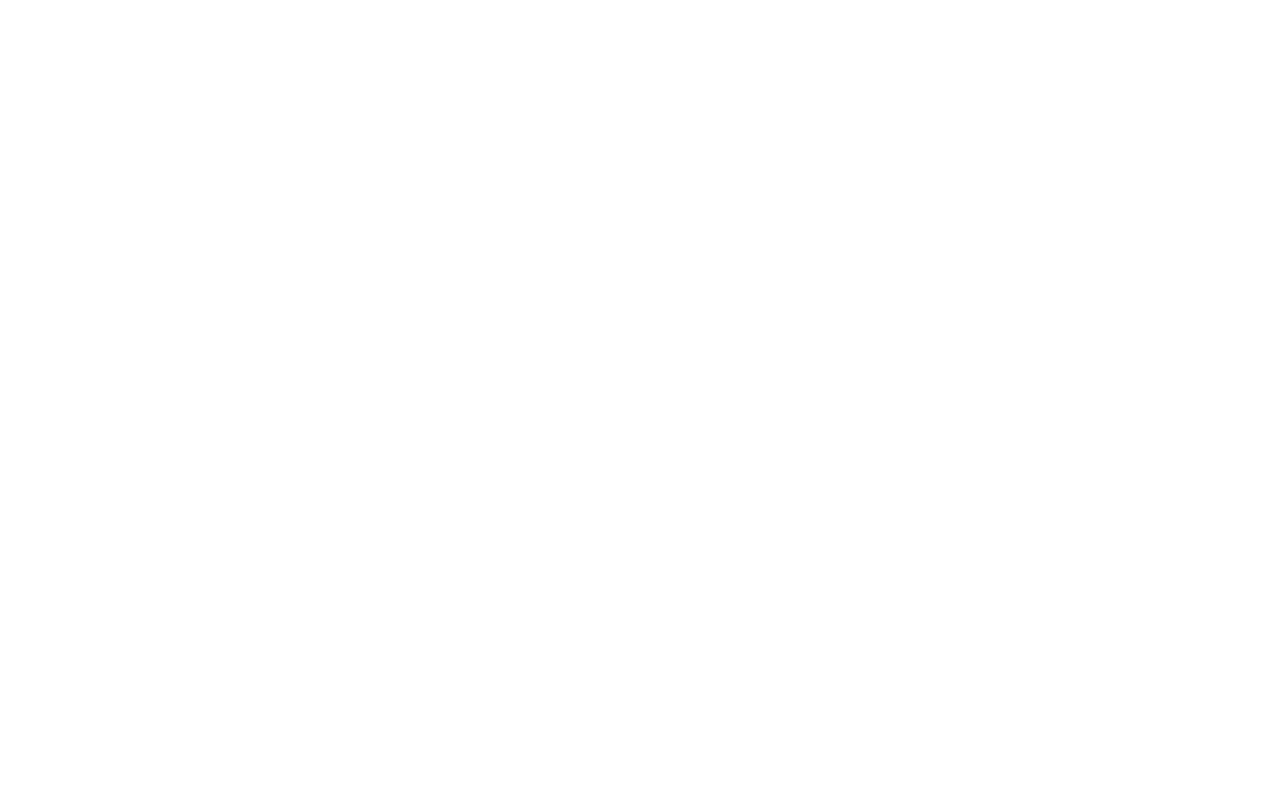
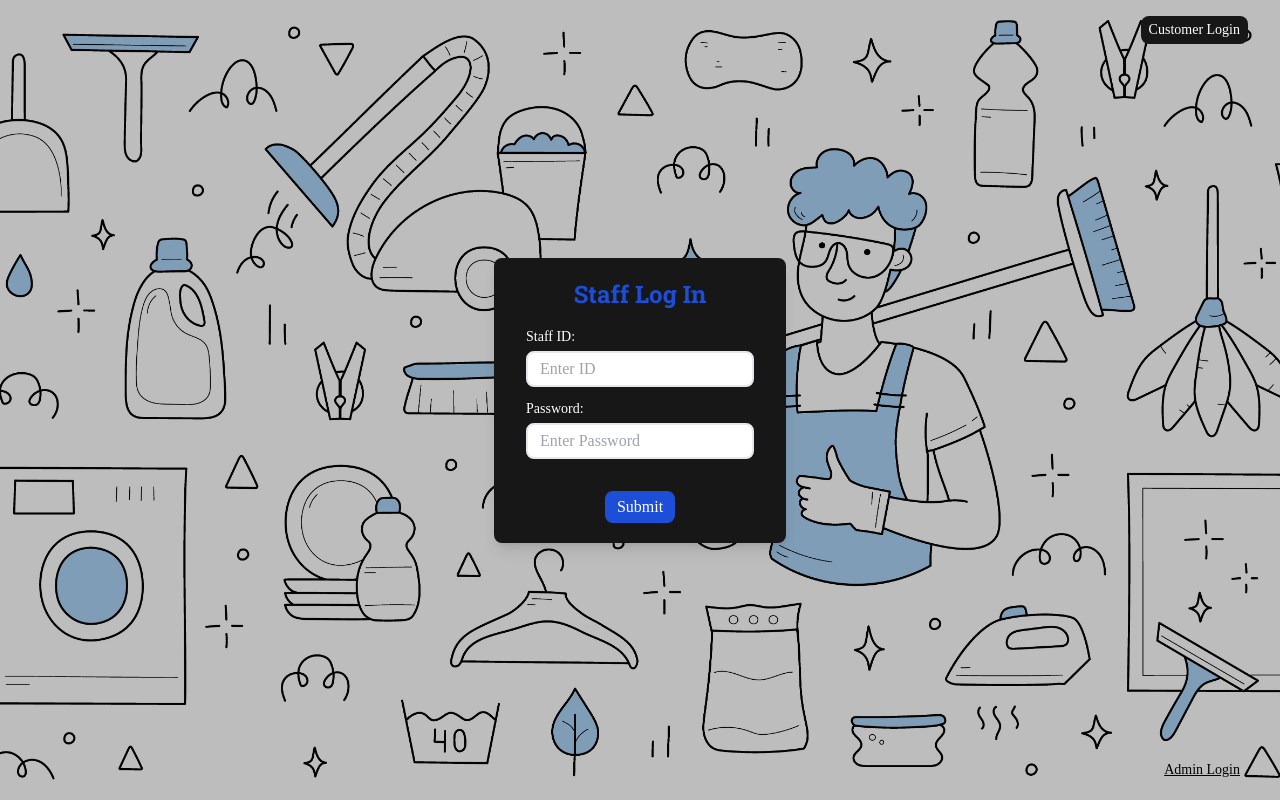
Before and after one commit to ayomikun-ade/weclean.ui, a React (Vite) app: page /staff in a window 1280 px wide. Before the commit this address had no page. Built offline with nearby package versions, Linux system fonts and the light colour scheme.

Commit message:
added customer and staff login

```diff
--- a/src/App.jsx
+++ b/src/App.jsx
@@ -1,6 +1,8 @@
 import { BrowserRouter, Routes, Route } from "react-router-dom";
 import Home from "./pages/Home";
 import CustomerSignup from "./pages/CustomerSignup";
+import CustomerLogin from "./pages/CustomerLogin";
+import StaffLogin from "./pages/StaffLogin";
 
 const App = () => {
   return (
@@ -8,6 +10,8 @@
       <Routes>
         <Route path="/" element={<Home />}></Route>
         <Route path="/signup" element={<CustomerSignup />}></Route>
+        <Route path="/login" element={<CustomerLogin />}></Route>
+        <Route path="/staff" element={<StaffLogin />}></Route>
       </Routes>
     </BrowserRouter>
   );
--- /dev/null
+++ b/src/pages/CustomerLogin.jsx
@@ -0,0 +1,72 @@
+import { useState } from "react";
+import { Link } from "react-router-dom";
+import { ToastContainer } from "react-toastify";
+
+const CustomerLogin = () => {
+  const [password, setPassword] = useState("");
+  const handleSubmit = (e) => {
+    e.preventDefault();
+    console.log("Hello World");
+  };
+  return (
+    <section className="relative bg-hero-pattern w-full h-screen bg-cover bg-no-repeat bg-center font-soft flex justify-center items-center">
+      <Link
+        to="/staff"
+        className="absolute text-white text-sm px-2 py-1 rounded-lg bg-blue-700 hover:bg-blue-600 top-4 right-8"
+      >
+        Staff Login
+      </Link>
+      <ToastContainer />
+      <div className="bg-white px-8 py-5 rounded-lg shadow-lg">
+        <form onSubmit={handleSubmit} className="flex flex-col items-center">
+          <h2 className="text-center text-blue-700 font-hard font-bold text-2xl mb-1">
+            Customer Log In
+          </h2>
+          <hr className="mb-3" />
+          <div className="flex flex-col mb-3">
+            <label htmlFor="email" className="text-sm mb-1">
+              Email Address:
+            </label>
+            <input
+              type="email"
+              className="border px-3 py-1 rounded-lg outline-none placeholder:font-thin focus:border-blue-600"
+              placeholder="Enter Email"
+              name="email"
+              id="email"
+              required
+            />
+          </div>
+          <div className="flex flex-col mb-3">
+            <label htmlFor="password" className="text-sm mb-1">
+              Password:
+            </label>
+            <input
+              type="password"
+              className="border px-3 py-1 rounded-lg outline-none placeholder:font-thin focus:border-blue-600"
+              placeholder="Enter Password"
+              value={password}
+              onChange={(e) => setPassword(e.target.value)}
+              name="password"
+              id="password"
+              required
+            />
+          </div>
+          <button
+            type="submit"
+            className="bg-blue-700 hover:bg-blue-600 text-white px-3 py-1 rounded-lg w-fit mt-5"
+          >
+            Submit
+          </button>
+        </form>
+        <p className="text-sm mt-2 text-center">
+          Don’t have an account?{" "}
+          <Link to="/signup" className="text-blue-700 hover:underline">
+            Sign Up
+          </Link>
+        </p>
+      </div>
+    </section>
+  );
+};
+
+export default CustomerLogin;
--- a/src/pages/Home.jsx
+++ b/src/pages/Home.jsx
@@ -1,17 +1,16 @@
 // import background from "../assets/back-red.jpg";
-import { Link } from "react-router-dom";
+import { Link, useNavigate } from "react-router-dom";
 
 const Home = () => {
+  const navigate = useNavigate();
   return (
-    // <div className="bg-hero-pattern bg-cover bg-no-repeat w-full h-screen">
-    //   <div>
-    //     <h1></h1>
-    //   </div>
-    // </div>
     <>
       <nav className="h-[8vh] px-6 md:px-10 bg-white flex items-center justify-between">
         <div>
-          <h2 className="text-blue-700 font-extrabold font-logo text-4xl">
+          <h2
+            className="text-blue-700 font-extrabold font-logo text-4xl cursor-pointer"
+            onClick={() => navigate("/")}
+          >
             WeClean.
           </h2>
         </div>
--- /dev/null
+++ b/src/pages/StaffLogin.jsx
@@ -0,0 +1,72 @@
+import { useState } from "react";
+import { Link } from "react-router-dom";
+import { ToastContainer } from "react-toastify";
+
+const StaffLogin = () => {
+  const [password, setPassword] = useState("");
+  const handleSubmit = (e) => {
+    e.preventDefault();
+    console.log("Hello World");
+  };
+  return (
+    <section className="relative bg-staff-pattern w-full h-screen bg-cover bg-no-repeat bg-center font-soft flex justify-center items-center">
+      <Link
+        to="/login"
+        className="absolute text-white text-sm px-2 py-1 rounded-lg bg-neutral-900 hover:bg-blue-600 top-4 right-8"
+      >
+        Customer Login
+      </Link>
+      <ToastContainer />
+      <div className="bg-neutral-900 px-8 py-5 rounded-lg shadow-lg">
+        <form onSubmit={handleSubmit} className="flex flex-col items-center">
+          <h2 className="text-center text-blue-700 font-hard font-bold text-2xl mb-1">
+            Staff Log In
+          </h2>
+          <hr className="mb-3" />
+          <div className="flex flex-col mb-3">
+            <label htmlFor="id" className="text-sm text-white mb-1">
+              Staff ID:
+            </label>
+            <input
+              type="number"
+              className="border-2 px-3 py-1 rounded-lg outline-none placeholder:font-thin focus:border-blue-600"
+              placeholder="Enter ID"
+              name="id"
+              id="id"
+              required
+            />
+          </div>
+          <div className="flex flex-col mb-3">
+            <label htmlFor="password" className="text-sm text-white mb-1">
+              Password:
+            </label>
+            <input
+              type="password"
+              className="border-2 px-3 py-1 rounded-lg outline-none placeholder:font-thin focus:border-blue-600"
+              placeholder="Enter Password"
+              value={password}
+              onChange={(e) => setPassword(e.target.value)}
+              name="password"
+              id="password"
+              required
+            />
+          </div>
+          <button
+            type="submit"
+            className="bg-blue-700 hover:bg-blue-600 text-white px-3 py-1 rounded-lg w-fit mt-5"
+          >
+            Submit
+          </button>
+        </form>
+      </div>
+      <Link
+        to="/admin"
+        className="absolute text-black underline text-sm px-2 py-1 rounded-lg bottom-4 right-8"
+      >
+        Admin Login
+      </Link>
+    </section>
+  );
+};
+
+export default StaffLogin;
--- a/tailwind.config.js
+++ b/tailwind.config.js
@@ -10,6 +10,7 @@
     extend: {
       backgroundImage: {
         "hero-pattern": "url('/src/assets/back-blue.jpg')",
+        "staff-pattern": "url('/src/assets/imgvector.jpg')",
       },
     },
   },
```
Also changed, not shown: src/assets/imgvector.jpg (added).
